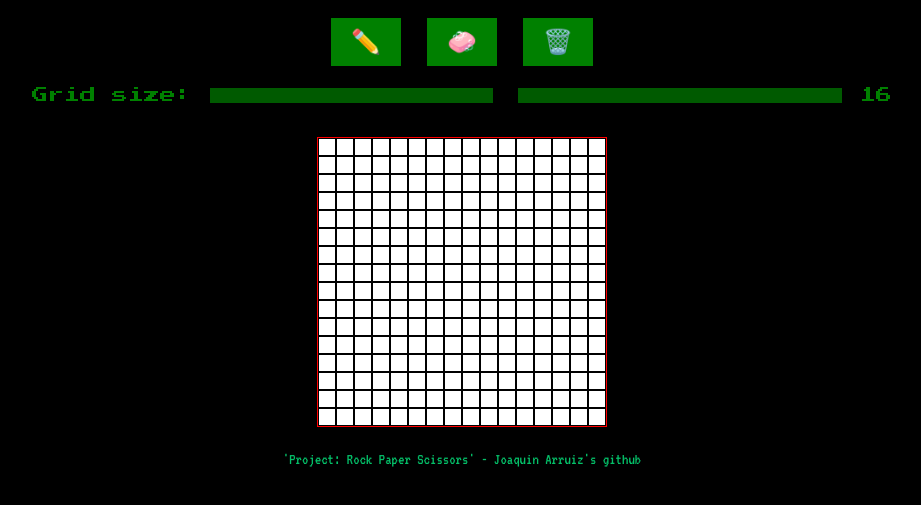
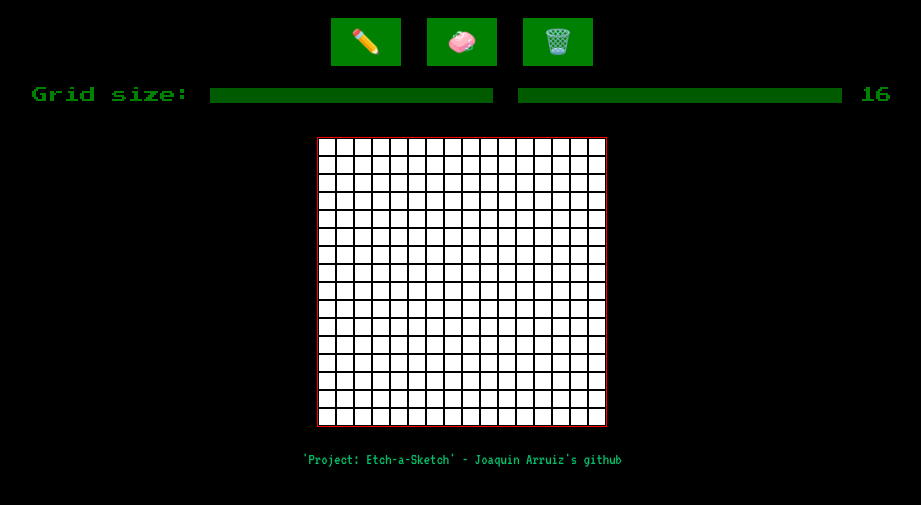
Before and after one commit to JoaquinArruiz/etch-a-sketch, a plain HTML site: page index.html in a window 1280 px wide. Shown: the part 55-560 px from the top of the page, without its empty margins (178-1099 px from the left). Drawn offline with Linux system fonts and the light colour scheme.

Commit message:
corrected footer

```diff
--- a/index.html
+++ b/index.html
@@ -25,7 +25,7 @@
 
     </div>
 
-    <footer class = 'credits'><a href="https://www.theodinproject.com/lessons/foundations-rock-paper-scissors">'Project: Rock Paper Scissors'</a><span> - </span><a href="https://github.com/JoaquinArruiz/rock-paper-scissors">Joaquin Arruiz's github</a></footer>
+    <footer class = 'credits'><a href="https://www.theodinproject.com/lessons/foundations-etch-a-sketch">'Project: Etch-a-Sketch'</a><span> - </span><a href="https://github.com/JoaquinArruiz/Etch-a-Sketch">Joaquin Arruiz's github</a></footer>
     <script src="logic.js" defer></script>
   </body>
 </html>
```
